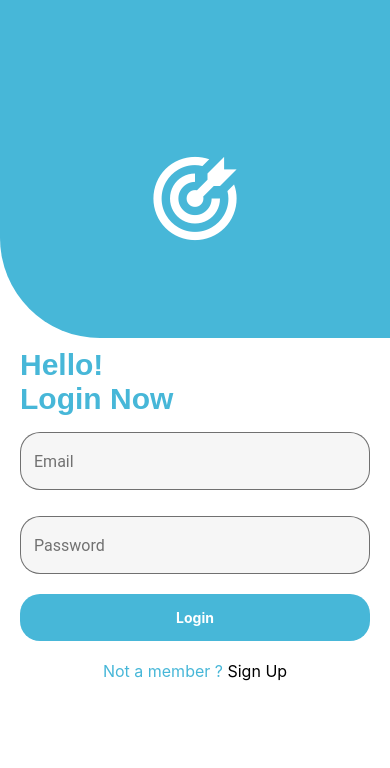
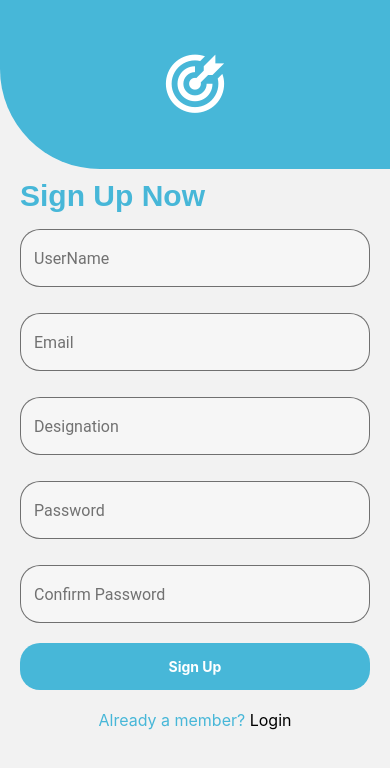
Before and after one commit to aiswaryark111/bug-management-app, a React Native app in the folder BugsApp/: screen /SignUp in a window 390 px wide. Shown: the top 768 px of the page. Built offline with nearby package versions, Linux system fonts and the light colour scheme.

Commit message:
sign Up screen setuped

```diff
--- /dev/null
+++ b/BugsApp/src/models/routeParamsList.ts
@@ -0,0 +1,4 @@
+export type RootStackParamList = {
+  Login: undefined;
+  SignUp: undefined;
+};
--- /dev/null
+++ b/BugsApp/src/models/userDetails.ts
@@ -0,0 +1,6 @@
+export type UserDetails = {
+  userName: string;
+  userEmail: string;
+  designation: string;
+  passsword: string;
+};
--- a/BugsApp/src/routes/router.tsx
+++ b/BugsApp/src/routes/router.tsx
@@ -3,12 +3,14 @@ import TabNavigation from './navigation-bottom-tab';
 import {Provider as PaperProvider} from 'react-native-paper';
 import {useSelector} from 'react-redux';
 import {isUserLoggedInSelector} from '../store/entity/user';
-import Login from '../screens/Login/login';
+import {StackNavigation} from './stack-navigator';
 
 const Router = () => {
   const isLoggedIn = useSelector(isUserLoggedInSelector);
   return (
-    <PaperProvider>{!isLoggedIn ? <Login /> : <TabNavigation />}</PaperProvider>
+    <PaperProvider>
+      {!isLoggedIn ? <StackNavigation /> : <TabNavigation />}
+    </PaperProvider>
   );
 };
 export default Router;
--- a/BugsApp/src/routes/stack-navigator.tsx
+++ b/BugsApp/src/routes/stack-navigator.tsx
@@ -1,13 +1,37 @@
+import {NavigationContainer} from '@react-navigation/native';
 import {createNativeStackNavigator} from '@react-navigation/native-stack';
 import React from 'react';
 import CreateBug from '../screens/createBugs/createBugs';
 import Home from '../screens/home/home';
+import Login from '../screens/Login/login';
 import Profile from '../screens/profile/profile';
 import ResolvedBugs from '../screens/resolvedBugs/resolvedBugs';
+import SignUp from '../screens/signUp/signUp';
 import UnresolvedBugs from '../screens/unresolvedBugs/unresolvedBugs';
 import {COLORS} from '../themes/colors';
+
+const Stack = createNativeStackNavigator();
+
+export const StackNavigation = () => {
+  return (
+    <NavigationContainer>
+      <Stack.Navigator initialRouteName="Home">
+        <Stack.Screen
+          name="Login"
+          component={Login}
+          options={{headerShown: false}}
+        />
+        <Stack.Screen
+          name="SignUp"
+          component={SignUp}
+          options={{headerShown: false}}
+        />
+      </Stack.Navigator>
+    </NavigationContainer>
+  );
+};
+
 export const HomeStackNavigator = () => {
-  const Stack = createNativeStackNavigator();
   return (
     <Stack.Navigator>
       <Stack.Screen
@@ -24,7 +48,6 @@ export const HomeStackNavigator = () => {
 };
 
 export const UnresolvedStackNavigator = () => {
-  const Stack = createNativeStackNavigator();
   return (
     <Stack.Navigator>
       <Stack.Screen
@@ -41,7 +64,6 @@ export const UnresolvedStackNavigator = () => {
 };
 
 export const CreateStackNavigator = () => {
-  const Stack = createNativeStackNavigator();
   return (
     <Stack.Navigator>
       <Stack.Screen
@@ -58,7 +80,6 @@ export const CreateStackNavigator = () => {
 };
 
 export const ResolvedStackNavigator = () => {
-  const Stack = createNativeStackNavigator();
   return (
     <Stack.Navigator>
       <Stack.Screen
@@ -75,7 +96,6 @@ export const ResolvedStackNavigator = () => {
 };
 
 export const ProfileStackNavigator = () => {
-  const Stack = createNativeStackNavigator();
   return (
     <Stack.Navigator>
       <Stack.Screen
--- a/BugsApp/src/screens/Login/login.tsx
+++ b/BugsApp/src/screens/Login/login.tsx
@@ -1,3 +1,4 @@
+import {NativeStackScreenProps} from '@react-navigation/native-stack';
 import React, {useState} from 'react';
 import {
   ScrollView,
@@ -9,10 +10,12 @@ import {
 import {TextInput} from 'react-native-paper';
 import MaterialCommunityIcons from 'react-native-vector-icons/MaterialCommunityIcons';
 import {useDispatch} from 'react-redux';
+import {RootStackParamList} from '../../models/routeParamsList';
 import {login} from '../../store/entity/user';
 import {COLORS} from '../../themes/colors';
 
-const Login = () => {
+type props = NativeStackScreenProps<RootStackParamList, 'SignUp'>;
+const Login = ({navigation}: props) => {
   const dispatch = useDispatch();
 
   const [inputs, setInputs] = useState({
@@ -66,7 +69,7 @@ const Login = () => {
         </TouchableOpacity>
         <View style={styles.subContainer}>
           <Text style={styles.text}>Not a member ? </Text>
-          <TouchableOpacity>
+          <TouchableOpacity onPress={() => navigation.navigate('SignUp')}>
             <Text style={styles.signUpBtn}>Sign Up</Text>
           </TouchableOpacity>
         </View>
--- /dev/null
+++ b/BugsApp/src/screens/signUp/signUp.tsx
@@ -0,0 +1,180 @@
+import {NativeStackScreenProps} from '@react-navigation/native-stack';
+import React, {useState} from 'react';
+import {
+  ScrollView,
+  StyleSheet,
+  Text,
+  TouchableOpacity,
+  View,
+} from 'react-native';
+import {TextInput} from 'react-native-paper';
+import MaterialCommunityIcons from 'react-native-vector-icons/MaterialCommunityIcons';
+import {useDispatch} from 'react-redux';
+import {RootStackParamList} from '../../models/routeParamsList';
+import {user} from '../../store/entity/userDetails';
+// import {login} from '../../store/entity/user';
+import {COLORS} from '../../themes/colors';
+
+type props = NativeStackScreenProps<RootStackParamList, 'Login'>;
+const SignUp = ({navigation}: props) => {
+  const dispatch = useDispatch();
+
+  const [inputs, setInputs] = useState({
+    userName: '',
+    userEmail: '',
+    designation: '',
+    password: '',
+    confirmPassword: '',
+  });
+
+  const onHandleChange = (value: string, input: string) => {
+    setInputs(prevState => ({...prevState, [input]: value}));
+  };
+
+  const onClick = () => {
+    dispatch(user(inputs));
+    setInputs({
+      userName: '',
+      userEmail: '',
+      designation: '',
+      password: '',
+      confirmPassword: '',
+    });
+  };
+  return (
+    <View style={styles.container}>
+      <View style={styles.header}>
+        <MaterialCommunityIcons
+          name="bullseye-arrow"
+          size={70}
+          color={COLORS.white}
+          style={styles.icon}
+        />
+      </View>
+      <ScrollView style={styles.loginContainer}>
+        <View style={styles.loginHeaderContainer}>
+          {/* <Text style={styles.heading}>Hello!</Text> */}
+          <Text style={styles.heading}>Sign Up Now</Text>
+        </View>
+        <TextInput
+          style={styles.textInput}
+          label="UserName"
+          mode="outlined"
+          value={inputs.userName}
+          theme={{roundness: 20}}
+          activeOutlineColor={COLORS.primary}
+          onChangeText={input => onHandleChange(input, 'userName')}
+        />
+        <TextInput
+          style={styles.textInput}
+          label="Email"
+          mode="outlined"
+          value={inputs.userEmail}
+          theme={{roundness: 20}}
+          activeOutlineColor={COLORS.primary}
+          onChangeText={input => onHandleChange(input, 'userEmail')}
+        />
+        <TextInput
+          style={styles.textInput}
+          label="Designation"
+          mode="outlined"
+          value={inputs.designation}
+          theme={{roundness: 20}}
+          activeOutlineColor={COLORS.primary}
+          onChangeText={input => onHandleChange(input, 'designation')}
+        />
+        <TextInput
+          style={styles.textInput}
+          label="Password"
+          mode="outlined"
+          value={inputs.password}
+          secureTextEntry={true}
+          theme={{roundness: 20}}
+          activeOutlineColor={COLORS.primary}
+          onChangeText={input => onHandleChange(input, 'password')}
+        />
+        <TextInput
+          style={styles.textInput}
+          label="Confirm Password"
+          mode="outlined"
+          value={inputs.confirmPassword}
+          secureTextEntry={true}
+          theme={{roundness: 20}}
+          activeOutlineColor={COLORS.primary}
+          onChangeText={input => onHandleChange(input, 'confirmPassword')}
+        />
+        <TouchableOpacity style={styles.loginBtn} onPress={() => onClick()}>
+          <Text style={styles.loginText}>Sign Up</Text>
+        </TouchableOpacity>
+        <View style={styles.subContainer}>
+          <Text style={styles.text}>Already a member? </Text>
+          <TouchableOpacity onPress={() => navigation.navigate('Login')}>
+            <Text style={styles.signUpBtn}>Login</Text>
+          </TouchableOpacity>
+        </View>
+      </ScrollView>
+    </View>
+  );
+};
+
+export default SignUp;
+
+const styles = StyleSheet.create({
+  container: {
+    flex: 1,
+  },
+  header: {
+    backgroundColor: COLORS.primary,
+    borderBottomLeftRadius: 100,
+    height: '20%',
+    alignItems: 'center',
+    justifyContent: 'center',
+  },
+  icon: {
+    // top: 30,
+    alignItems: 'center',
+    justifyContent: 'center',
+  },
+  heading: {
+    fontFamily: 'Arial',
+    fontSize: 30,
+    fontWeight: 'bold',
+    color: COLORS.primary,
+  },
+  text: {
+    color: COLORS.primary,
+    fontSize: 16,
+  },
+  signUpBtn: {
+    fontSize: 16,
+    color: COLORS.black,
+  },
+  subContainer: {
+    top: 10,
+    marginBottom: 15,
+    flexDirection: 'row',
+    justifyContent: 'center',
+  },
+  textInput: {
+    marginBottom: 20,
+  },
+  loginBtn: {
+    alignContent: 'center',
+    borderRadius: 20,
+    paddingVertical: 15,
+    marginBottom: 10,
+    alignItems: 'center',
+    justifyContent: 'center',
+    backgroundColor: COLORS.primary,
+  },
+  loginContainer: {
+    marginHorizontal: 20,
+  },
+  loginHeaderContainer: {
+    marginVertical: 10,
+  },
+  loginText: {
+    color: COLORS.white,
+    fontWeight: 'bold',
+  },
+});
--- /dev/null
+++ b/BugsApp/src/store/entity/userDetails.ts
@@ -0,0 +1,34 @@
+import {createSelector, createSlice} from '@reduxjs/toolkit';
+import {Alert} from 'react-native';
+import {UserDetails} from '../../models/userDetails';
+import {store} from '../store';
+
+type RootState = ReturnType<typeof store.getState>;
+const userDetailsSlice = createSlice({
+  name: 'userDetails',
+  initialState: [],
+  reducers: {
+    user: (userDetails: UserDetails[], action) => {
+      userDetails.push({
+        userName: action.payload.userName,
+        userEmail: action.payload.userEmail,
+        designation: action.payload.designation,
+        passsword: action.payload.passsword,
+      });
+      Alert.alert(
+        'Registered Successfully',
+        'User has registered successfully',
+        [{text: 'Ok'}],
+      );
+    },
+  },
+});
+
+export const userDetailsReducer = userDetailsSlice.reducer;
+
+export const userDetailsSelector = createSelector(
+  (state: RootState) => state,
+  state => state.userDetailsReducer,
+);
+
+export const {user} = userDetailsSlice.actions;
--- a/BugsApp/src/store/store.ts
+++ b/BugsApp/src/store/store.ts
@@ -1,10 +1,12 @@
 import {combineReducers, configureStore} from '@reduxjs/toolkit';
 import {bugReducer} from './entity/bugs';
 import {isLoggedInReducer} from './entity/user';
+import {userDetailsReducer} from './entity/userDetails';
 
 const rootReducer = combineReducers({
   isLoggedInReducer,
   bugReducer,
+  userDetailsReducer,
 });
 
 export const store = configureStore({
```
